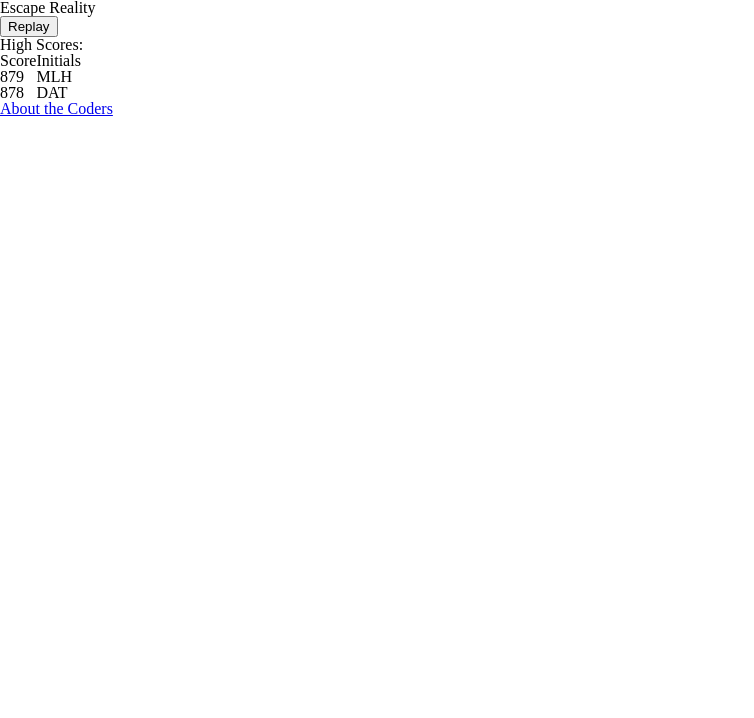
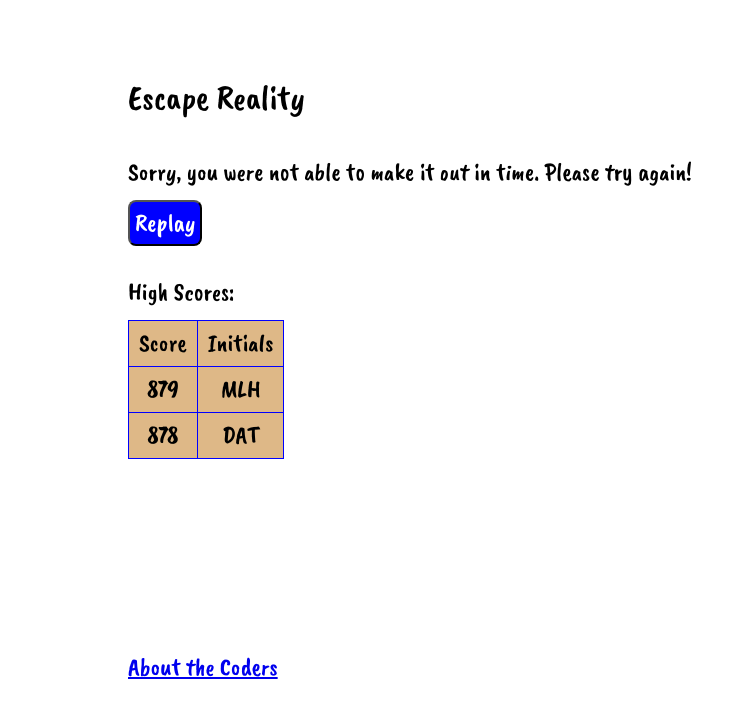
Before and after one commit to mlh6118/201EscapeRoom, a plain HTML site: page gameOver.html in a window 1280 px wide. Shown: the whole page, without its empty margins (0-754 px from the left). Drawn offline with nearby package versions, Linux system fonts and the light colour scheme.

Commit message:
Final Push

```diff
--- a/css/newStyle.css
+++ b/css/newStyle.css
@@ -261,3 +261,89 @@ footer {
   font-family: 'pillow';
   src: url('../imgs/MCKLSH.woff2') format('woff2');
 }
+
+
+
+h1 {
+  font-family: 'Caveat Brush', cursive;
+  font-size: 35px;
+  position: absolute;
+  top: 10%;
+  left: 10%;
+}
+
+table {
+  background: burlywood;
+  font-family: 'Caveat Brush', cursive;
+  font-size: 25px;
+  position: absolute;
+  top: 40%;
+  left: 10%;
+}
+
+thead,
+tbody {
+  border: blue 1px solid;
+}
+
+tr {
+  border: blue 1px solid;
+}
+
+td,
+th {
+  border: blue 1px solid;
+  padding: 10px;
+  text-align: center;
+}
+
+#winOrLose {
+  position: absolute;
+  font-family: 'Caveat Brush', cursive;
+  font-size: 25px;
+  top: 20%;
+  left: 10%;
+}
+
+#replay {
+  position: absolute;
+  top: 25%;
+  left: 10%;
+  font-family: 'Caveat Brush', cursive;
+  font-size: 25px;
+  background: blue;
+  color: white;
+  padding: 5px;
+  border-radius: 8px;
+}
+
+#replay:hover {
+  background: red;
+}
+
+h2 {
+  position: absolute;
+  font-family: 'Caveat Brush', cursive;
+  font-size: 25px;
+  top: 35%;
+  left: 10%;
+}
+
+a {
+  position: absolute;
+  font-family: 'Caveat Brush', cursive;
+  font-size: 25px;
+  bottom: 15%;
+  left: 10%;
+}
+
+#gameOver {
+  background:lightcoral;
+}
+
+#toys {
+  width: 250px;
+  position: absolute;
+  bottom: 35%;
+  left: 35%;
+}
--- a/gameOver.html
+++ b/gameOver.html
@@ -1,14 +1,17 @@
 <!DOCTYPE html>
 <html lang="en">
+
 <head>
   <meta charset="UTF-8">
   <meta http-equiv="X-UA-Compatible" content="IE=edge">
   <meta name="viewport" content="width=device-width, initial-scale=1.0">
   <link href="css/reset.css" rel="stylesheet">
   <link href="css/newStyle.css" rel="stylesheet">
- <link href="https://fonts.googleapis.com/css2?family=Caveat+Brush&family=Permanent+Marker&display=swap" rel="stylesheet">
+  <link href="https://fonts.googleapis.com/css2?family=Caveat+Brush&family=Permanent+Marker&display=swap"
+    rel="stylesheet">
   <title>Game Over!</title>
 </head>
+
 <body>
   <h1>Escape Reality</h1>
 
@@ -16,15 +19,19 @@
   <div id="winOrLose"></div>
 
   <button id='replay'>Replay</button>
- <div><h2>High Scores:</h2></div>
+  <div>
+    <h2>High Scores:</h2>
+  </div>
 
   <table>
     <thead>
       <tr>
-       <th>Score</th> <th>Initials</th>
+        <th>Score</th>
+        <th>Initials</th>
       </tr>
-   </thead>
-   <tr>
+    </thead id='thead'>
+    <tbody id = 'tbody'>
+      <tr id='firstRow'>
         <td>
           879
         </td>
@@ -32,7 +39,7 @@
           MLH
         </td>
       </tr>
-   <tr>
+      <tr id='secondRow'>
         <td>
           878
         </td>
@@ -40,6 +47,7 @@
           DAT
         </td>
       </tr>
+    </tbody>
   </table>
 
   <a href="aboutUs.html">About the Coders</a>
@@ -47,4 +55,5 @@
   <script src='js/winner.js'></script>
 
 </body>
+
 </html>
--- a/js/winner.js
+++ b/js/winner.js
@@ -1,5 +1,6 @@
 'use strict'
 console.log(window.location);
+
 
 // if (window.location.pathname == '/gameOver.html') {
 let winOrLose = document.getElementById('winOrLose');
@@ -9,15 +10,58 @@ console.log(window.location);
 if (localStorage.getItem("win") == "true") {
  winOrLose.textContent = `Congrats on your win! Your points are ${localStorage.getItem('points')}`;
 } else {
-  "Sorry for your loss";
+ winOrLose.textContent = "Sorry, you were not able to make it out in time. Please try again!";
 }
 
 replayButton.addEventListener('click', function () {
 
  localStorage.setItem("win", false);
  localStorage.setItem("points", 0);
+ localStorage.setItem('initials', []);
  window.location.href = "/game.html";
 });
+
+let maxTableSize = 5;
+ // let table = document.getElementById('tbody');
+
+
+console.log(document.getElementById('tbody').childElementCount);
+
+ let table = document.getElementById('tbody');
+
+ let newRow = document.createElement('tr');
+ let points = document.createElement('td');
+ let userName = document.createElement('td');
+
+ newRow.id = 'newRow';
+ points.id = 'points';
+ userName.id = 'initials';
+
+
+
+
+
+function sortAndPlaceAWinner(points){
+ let player1Points = document.querySelector('#firstRow > td:nth-child(1)').textContent;
+ let player1 = document.querySelector('#firstRow > td:nth-child(1)');
+ let player2Points = document.querySelector('#secondRow > td:nth-child(1)').textContent;
+ let player2 = document.querySelector('#secondRow > td:nth-child(1)');
+
+ if(points< player1Points) {
+  var row = table.insertRow(0);
+
+  // Insert new cells (<td> elements) at the 1st and 2nd position of the "new" <tr> element:
+  var points = row.insertCell(0);
+  var username = row.insertCell(1);
+
+
+  points.textContent = `${localStorage.getItem('points')}`;
+  userName.textContent = `${localStorage.getItem('initials')}`;
+
+ }
+}
+
+
 
 // }
 
```
Also changed, not shown: aboutUs.html (+2 -1 lines), js/app.js (+14 -5 lines). Lines whose indentation alone changed are shown as unchanged.
